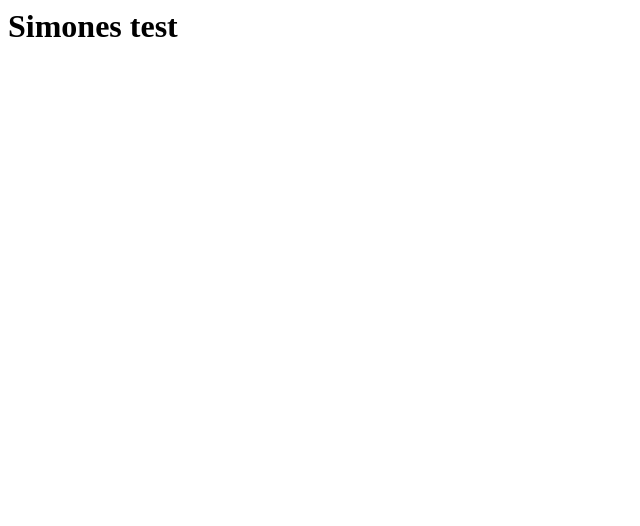
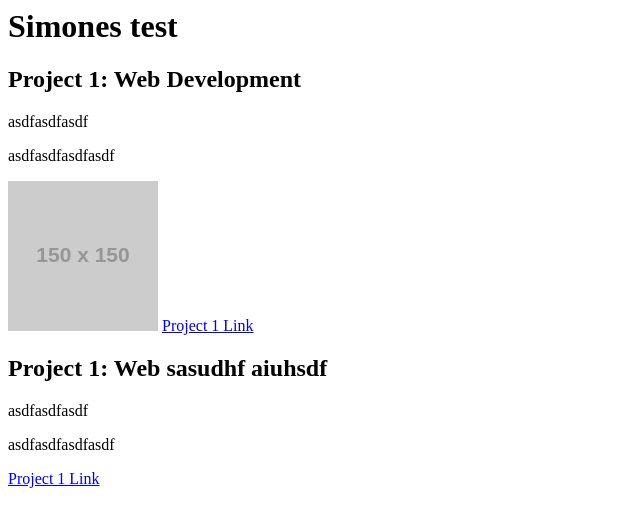
Before and after one commit to johsw/johsw.github.io, a plain HTML site: page index.html in a window 1280 px wide. Shown: the whole page, without its empty margins (0-640 px from the left). Drawn offline with Linux system fonts and the light colour scheme; placeholder pictures from the web are drawn by us.

Commit message:
Update index.html

```diff
--- a/index.html
+++ b/index.html
@@ -1,8 +1,31 @@
 <html>
   <head>
+        <link rel="stylesheet" href="./index.css">
 
   </head>
   <body>
     <h1>Simones test</h1>
+
+
+
+
+<div class="project">
+    <h2>Project 1: Web Development</h2>
+    <p>asdfasdfasdf</p>
+    <p>asdfasdfasdfasdf</p>
+    <img src="https://via.placeholder.com/150" alt="Project 1 Image" />
+    <a href="http://nww.dr.dk">Project 1 Link</a>
+</div>
+
+
+<div class="project">
+    <h2>Project 1: Web sasudhf aiuhsdf</h2>
+    <p>asdfasdfasdf</p>
+    <p>asdfasdfasdfasdf</p>
+
+    <a href="http://nww.dr.dk">Project 1 Link</a>
+</div>
+
+
   </body>
 </html>
```
